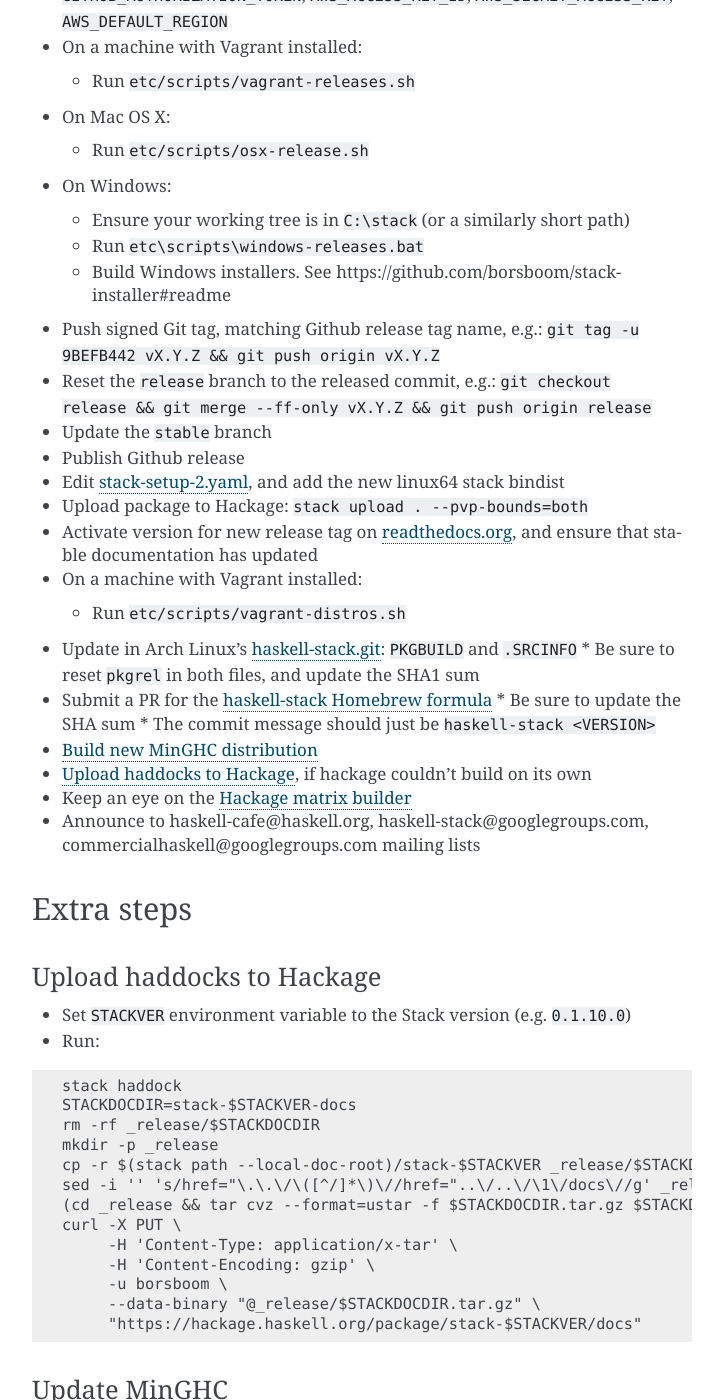
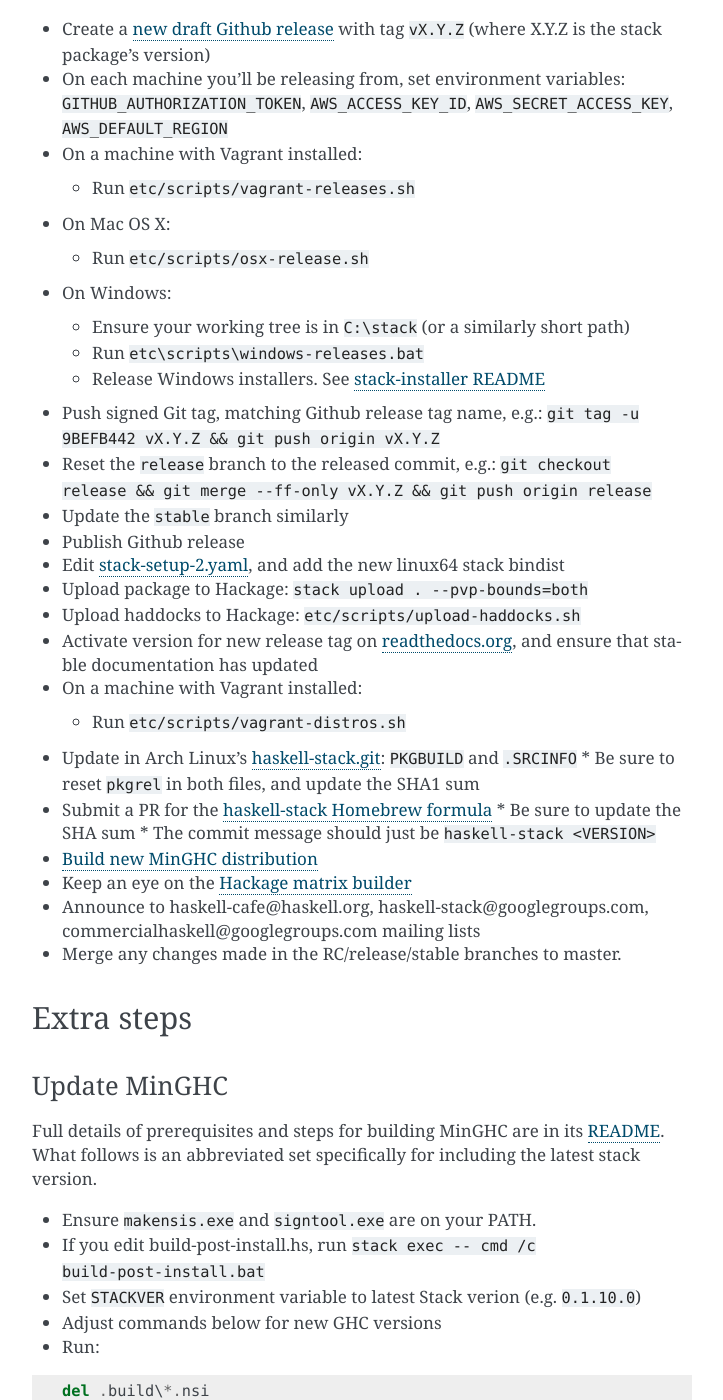
Before and after one commit to commercialhaskell/stack, a Sphinx documentation site: the page built from doc/MAINTAINER_GUIDE.md, in a window 1280 px wide and 1400 px high, scrolled down 1277 px. Shown: the whole window, without its empty margins (388-1111 px from the left). Built offline with Sphinx 7.4.7, drawn with Linux system fonts in a browser that asks for light colours; some of the changed text lies outside the part shown.

````diff
--- a/doc/MAINTAINER_GUIDE.md
+++ b/doc/MAINTAINER_GUIDE.md
@@ -18,12 +18,15 @@ to go:
 * In release candidate branch:
     * Bump the version number (to even second-to-last component) in the .cabal
       file
-    * Rename Changelog's "unreleased changes" section to the version (check for
-      any entries that snuck into the previous version's changes)
+    * Update the ChangeLog:
+        * Rename the "unreleased changes" section to the new version
+        * Check for any entries that snuck into the previous version's changes
+          due to merges
 * In master branch:
     * Bump version to next odd second-to-last component
     * Add new "unreleased changes" secion in changelog
     * Bump to use latest LTS version
+* Check for any important changes that missed getting an entry in Changelog
 * Review documentation for any changes that need to be made
     * Search for old Stack version, unstable stack version, and the next
       "obvious" version in sequence (if doing a non-obvious jump) and replace
@@ -62,7 +65,8 @@ for requirements to perform the release, and more details about the tool.
 * On Windows:
     * Ensure your working tree is in `C:\stack` (or a similarly short path)
     * Run `etc\scripts\windows-releases.bat`
-    * Build Windows installers.  See https://github.com/borsboom/stack-installer#readme
+    * Release Windows installers. See
+      [stack-installer README](https://github.com/borsboom/stack-installer#readme)
 
 * Push signed Git tag, matching Github release tag name, e.g.: `git tag -u
   9BEFB442 vX.Y.Z && git push origin vX.Y.Z`
@@ -70,7 +74,7 @@ for requirements to perform the release, and more details about the tool.
 * Reset the `release` branch to the released commit, e.g.: `git checkout release
   && git merge --ff-only vX.Y.Z && git push origin release`
 
-* Update the `stable` branch
+* Update the `stable` branch similarly
 
 * Publish Github release
 
@@ -79,6 +83,8 @@ for requirements to perform the release, and more details about the tool.
   and add the new linux64 stack bindist
 
 * Upload package to Hackage: `stack upload . --pvp-bounds=both`
+
+* Upload haddocks to Hackage: `etc/scripts/upload-haddocks.sh`
 
 * Activate version for new release tag on
   [readthedocs.org](https://readthedocs.org/projects/stack/versions/), and
@@ -99,37 +105,15 @@ for requirements to perform the release, and more details about the tool.
 
 * [Build new MinGHC distribution](#update-minghc)
 
-* [Upload haddocks to Hackage](#upload-haddocks-to-hackage), if hackage couldn't
-  build on its own
-
 * Keep an eye on the
   [Hackage matrix builder](http://matrix.hackage.haskell.org/package/stack)
 
 * Announce to haskell-cafe@haskell.org, haskell-stack@googlegroups.com,
   commercialhaskell@googlegroups.com mailing lists
 
+* Merge any changes made in the RC/release/stable branches to master.
+
 ## Extra steps
-
-### Upload haddocks to Hackage
-
-* Set `STACKVER` environment variable to the Stack version (e.g. `0.1.10.0`)
-* Run:
-
-```
-stack haddock
-STACKDOCDIR=stack-$STACKVER-docs
-rm -rf _release/$STACKDOCDIR
-mkdir -p _release
-cp -r $(stack path --local-doc-root)/stack-$STACKVER _release/$STACKDOCDIR
-sed -i '' 's/href="\.\.\/\([^/]*\)\//href="..\/..\/\1\/docs\//g' _release/$STACKDOCDIR/*.html
-(cd _release && tar cvz --format=ustar -f $STACKDOCDIR.tar.gz $STACKDOCDIR)
-curl -X PUT \
-     -H 'Content-Type: application/x-tar' \
-     -H 'Content-Encoding: gzip' \
-     -u borsboom \
-     --data-binary "@_release/$STACKDOCDIR.tar.gz" \
-     "https://hackage.haskell.org/package/stack-$STACKVER/docs"
-```
 
 ### Update MinGHC
 
@@ -144,6 +128,7 @@ abbreviated set specifically for including the latest stack version.
 * Run:
 
 ```
+del .build\*.nsi
 stack build
 stack exec -- minghc-generate 7.10.2 --stack=%STACKVER%
 signtool sign /v /n "FP Complete, Corporation" /t "http://timestamp.verisign.com/scripts/timestamp.dll" .build\minghc-7.10.2-i386.exe
````
Also changed, not shown: other parts of doc/MAINTAINER_GUIDE.md (+5 -5 lines), 2 other files.
